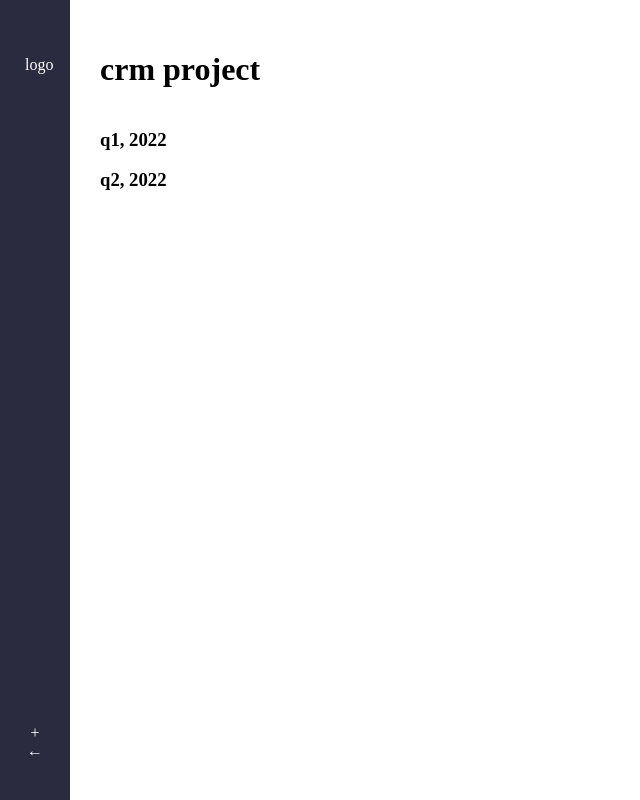
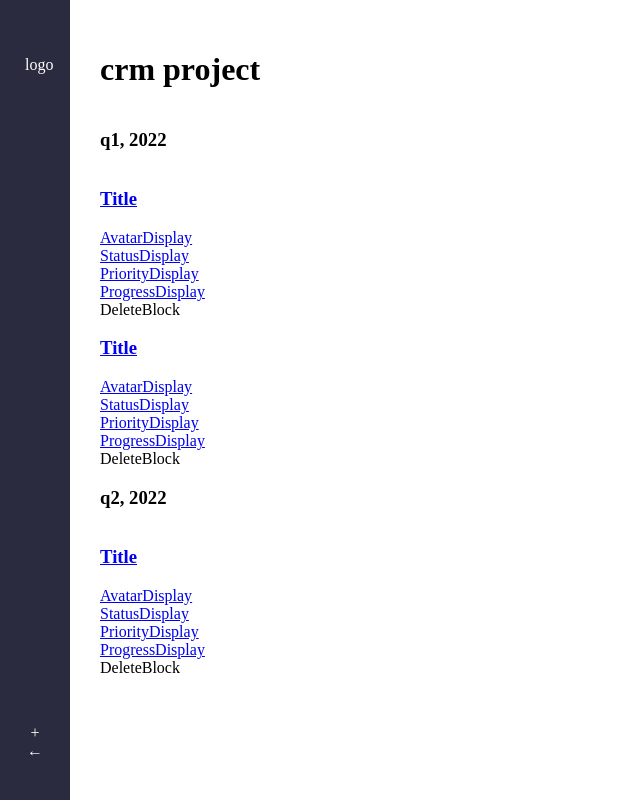
Before and after one commit to mvykool/crm-tuto, a React (Vite) app in the folder crm-tuto/: page / in a window 1280 px wide. Shown: the whole page, without its empty margins (0-640 px from the left). Built offline with nearby package versions, Linux system fonts and the light colour scheme.

Commit message:
linked the info to the other component

```diff
--- a/crm-tuto/src/pages/Dashboard.tsx
+++ b/crm-tuto/src/pages/Dashboard.tsx
@@ -54,6 +54,13 @@ const uniqueCategories = [
         {tickets && uniqueCategories?.map((uniqueCategory, categoryIndex) => (
           <div key={categoryIndex}>
               <h3>{uniqueCategory}</h3>
+              {tickets.filter(ticket => ticket.category === uniqueCategory).map((filteredTicket, ticketIndex) => (
+                <TicketCard
+                id={ticketIndex}
+                color={filteredTicket.color}
+                ticket={filteredTicket}
+                />
+              ))}
           </div>
         ))}
       </div>
```
Also changed, not shown: crm-tuto/src/components/TicketCard.tsx (+7 -1 lines).
